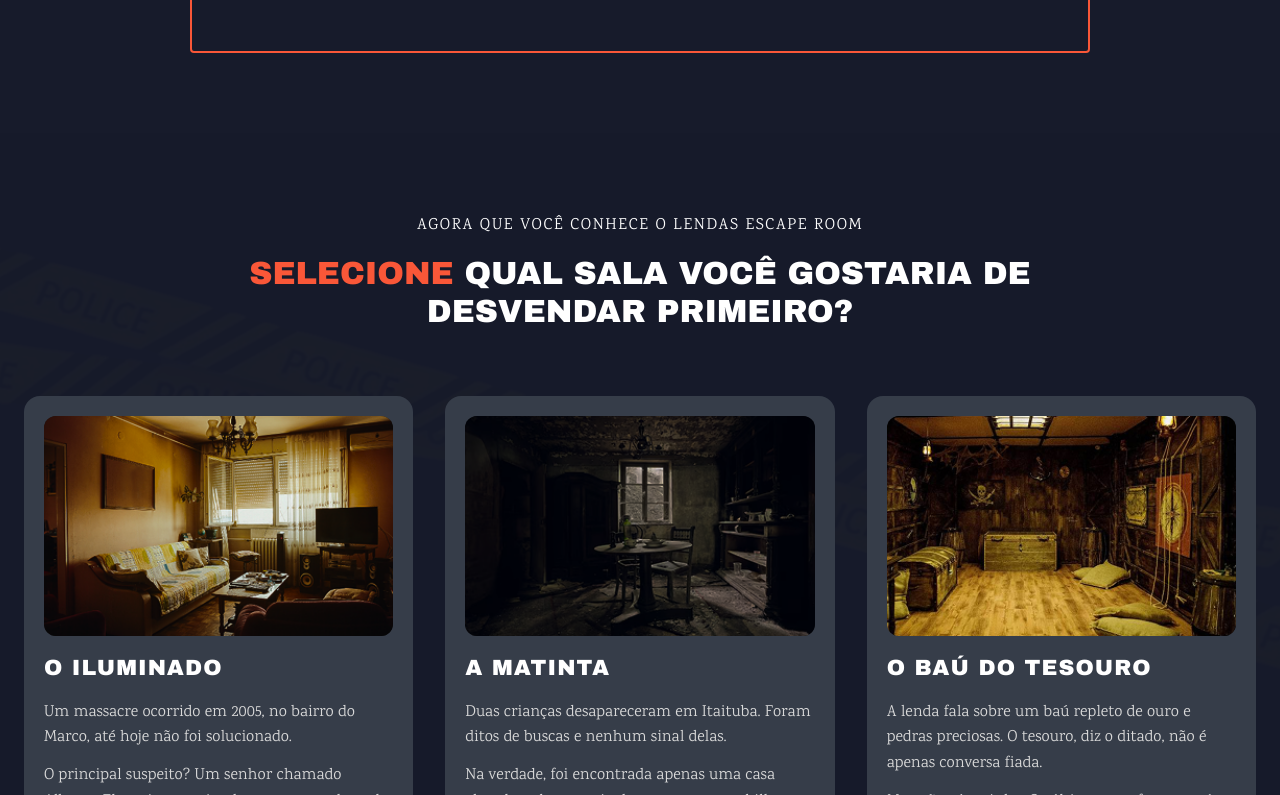
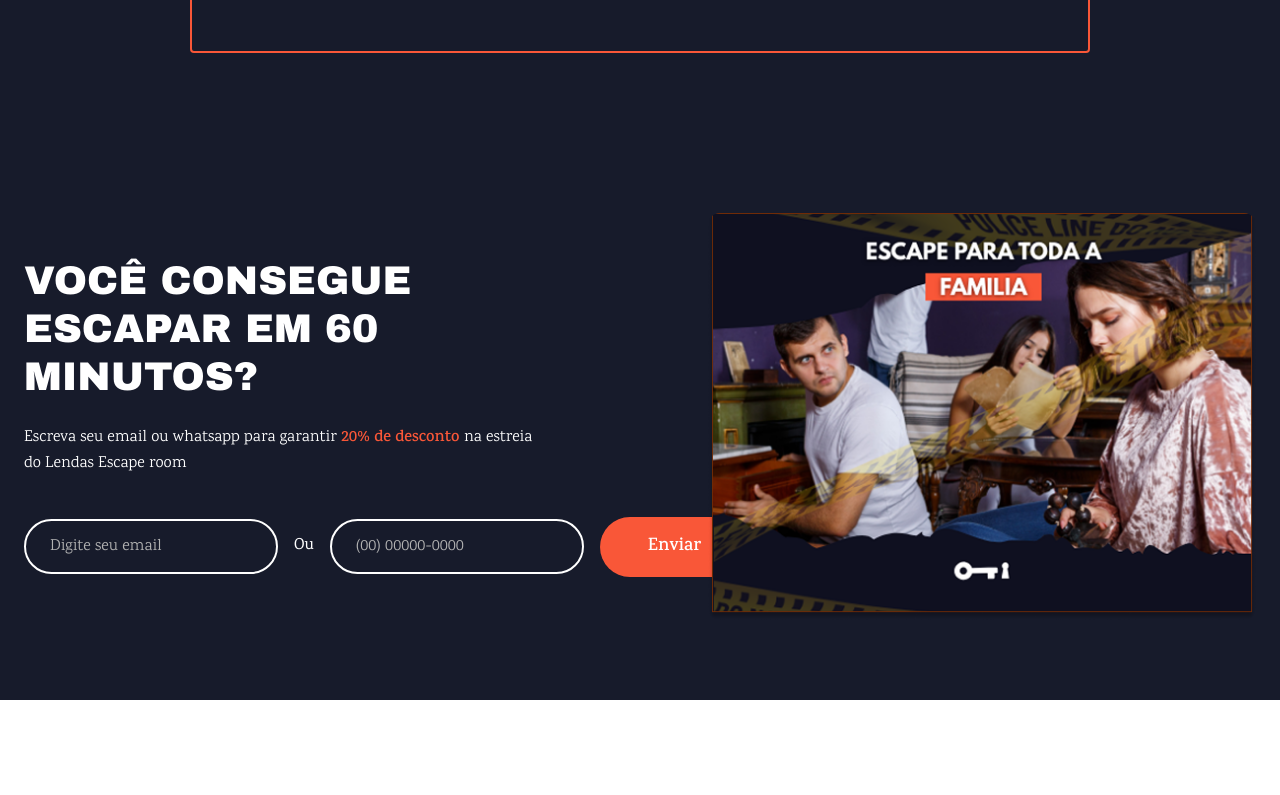
Before and after one commit to kevenbarros/lendas-room, a React (Vite) app: page / in a window 1280 px wide. Shown: the part 1585-2380 px from the top of the page. After the commit the page ends 2285 px from the top, so only its background shows below. Built offline with nearby package versions, Linux system fonts and the light colour scheme; no server answers.

Commit message:
feat: Remove Rooms component and clean up meta tags in App component

```diff
--- a/src/App.tsx
+++ b/src/App.tsx
@@ -1,7 +1,6 @@
 import { Header } from "./components/Header";
 import { Hero } from "./components/Hero";
 import { About as AboutSSR } from "./components/About";
-import { Rooms as RoomsSSR } from "./components/Rooms";
 import { Contact as ContactSSR } from "./components/Contact";
 import "./App.css";
 import { Helmet } from "./lib/helmet";
@@ -13,11 +12,7 @@ const About = import.meta.env.SSR
   : lazy(() =>
       import("./components/About").then((m) => ({ default: m.About })),
     );
-const Rooms = import.meta.env.SSR
-  ? RoomsSSR
-  : lazy(() =>
-      import("./components/Rooms").then((m) => ({ default: m.Rooms })),
-    );
+
 const Contact = import.meta.env.SSR
   ? ContactSSR
   : lazy(() =>
@@ -43,7 +38,10 @@ function App() {
           name="description"
           content="O primeiro Escape Room de Belém! Salas temáticas, desafios imersivos e muita diversão com seus amigos. Garanta sua vaga com 20% OFF na estreia!"
         />
-        <meta name="keywords" content="escape room belém, jogos de fuga belém, lendas room, entretenimento belém, o que fazer em belém, sala de escape" />
+        <meta
+          name="keywords"
+          content="escape room belém, jogos de fuga belém, lendas room, entretenimento belém, o que fazer em belém, sala de escape"
+        />
         <link rel="canonical" href="https://lendas-room.vercel.app/" />
         <meta property="og:type" content="website" />
         <meta
@@ -55,7 +53,10 @@ function App() {
           content="Desvende mistérios e escape antes que o tempo acabe! O primeiro Escape Room de Belém está chegando. Cadastre-se para a estreia."
         />
         <meta property="og:url" content="https://lendas-room.vercel.app/" />
-        <meta property="og:image" content="https://lendas-room.vercel.app/og-image.jpg" />
+        <meta
+          property="og:image"
+          content="https://lendas-room.vercel.app/og-image.jpg"
+        />
       </Helmet>
       <a href="#main-content" className="skip-link">
         Pular para o conteúdo
@@ -67,9 +68,6 @@ function App() {
           <About />
         </Suspense>
         <Suspense fallback={null}>
-          <Rooms />
-        </Suspense>
-        <Suspense fallback={null}>
           <Contact />
         </Suspense>
       </main>
```
